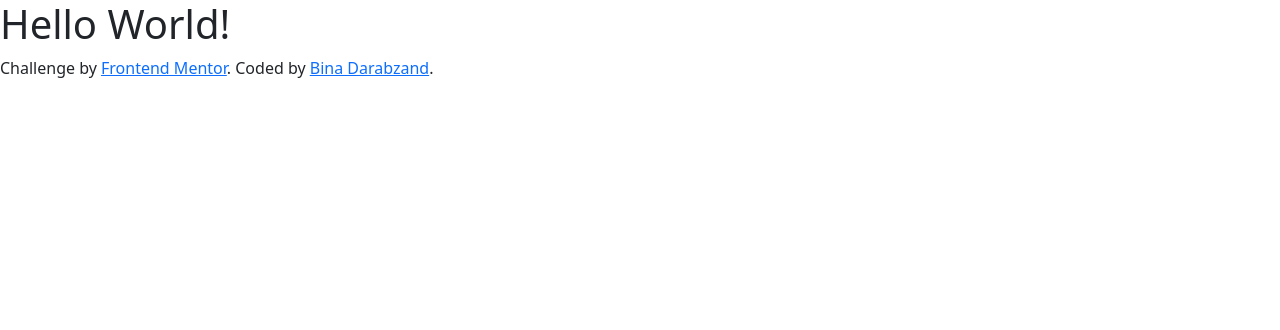
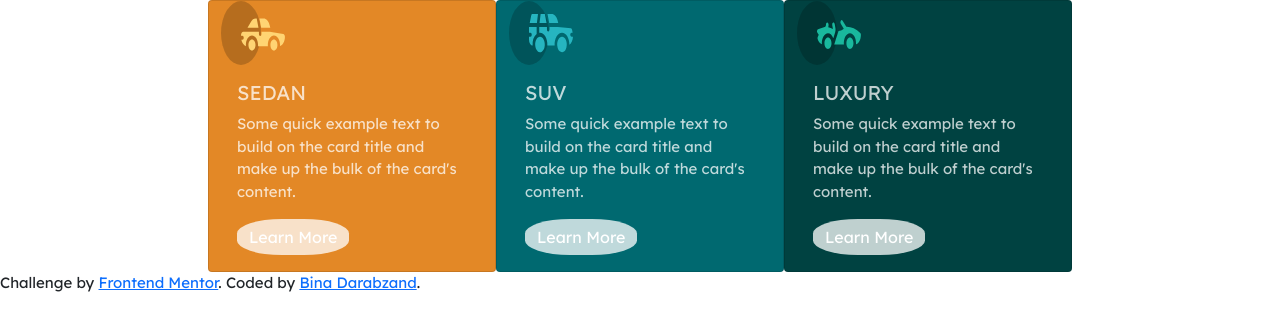
Before and after one commit to bdarab/used-car-preview, a plain HTML site: page index.html in a window 1280 px wide. Drawn offline with nearby package versions, Linux system fonts and the light colour scheme.

Commit message:
Add General Design

```diff
--- a/index.html
+++ b/index.html
@@ -3,23 +3,53 @@
 <head>
   <meta charset="UTF-8">
   <meta name="viewport" content="width=device-width, initial-scale=1.0"> <!-- displays site properly based on user's device -->
+  <link href="https://cdn.jsdelivr.net/npm/bootstrap@5.1.3/dist/css/bootstrap.min.css" rel="stylesheet" integrity="sha384-1BmE4kWBq78iYhFldvKuhfTAU6auU8tT94WrHftjDbrCEXSU1oBoqyl2QvZ6jIW3" crossorigin="anonymous">
   <link rel="preconnect" href="https://fonts.googleapis.com">
 <link rel="preconnect" href="https://fonts.gstatic.com" crossorigin>
 <link href="https://fonts.googleapis.com/css2?family=Big+Shoulders+Display:wght@700&family=Lexend+Deca&display=swap" rel="stylesheet">
-<link href="https://cdn.jsdelivr.net/npm/bootstrap@5.1.3/dist/css/bootstrap.min.css" rel="stylesheet" integrity="sha384-1BmE4kWBq78iYhFldvKuhfTAU6auU8tT94WrHftjDbrCEXSU1oBoqyl2QvZ6jIW3" crossorigin="anonymous">
 
   <link rel="icon" type="image/png" sizes="32x32" href="./images/favicon-32x32.png">
+  <link rel="stylesheet" href="style.css">
 
   <title>Frontend Mentor | 3-column preview card component</title>
 </head>
 <body>
 
-  <h1>Hello World!</h1>
+<div class="container">
+  <div class="row d-flex justify-content-center">
+    <div class="card sedan" style="width: 18rem;">
+      <img src="images/icon-sedans.svg" class="card-img-top" alt="sedan">
+      <div class="card-body">
+        <h5 class="card-title">SEDAN</h5>
+        <p class="card-text">Some quick example text to build on the card title and make up the bulk of the card's content.</p>
+        <a href="#" class="btn btn-primary">Learn More</a>
+      </div>
+    </div>
+    <div class="card suv" style="width: 18rem;">
+      <img src="images/icon-suvs.svg" class="card-img-top" alt="SUV">
+      <div class="card-body">
+        <h5 class="card-title">SUV</h5>
+        <p class="card-text">Some quick example text to build on the card title and make up the bulk of the card's content.</p>
+        <a href="#" class="btn btn-primary">Learn More</a>
+      </div>
+    </div>
+    <div class="card luxury" style="width: 18rem;">
+      <img src="images/icon-luxury.svg" class="card-img-top" alt="Luxury">
+      <div class="card-body">
+        <h5 class="card-title">LUXURY</h5>
+        <p class="card-text">Some quick example text to build on the card title and make up the bulk of the card's content.</p>
+        <a href="#" class="btn btn-primary">Learn More</a>
+      </div>
+    </div>
+  </div>
 
-  <div class="attribution">
-    Challenge by <a href="https://www.frontendmentor.io?ref=challenge" target="_blank">Frontend Mentor</a>.
-    Coded by <a href="#">Bina Darabzand</a>.
   </div>
+    <div class="attribution">
+      Challenge by <a href="https://www.frontendmentor.io?ref=challenge" target="_blank">Frontend Mentor</a>.
+      Coded by <a href="#">Bina Darabzand</a>.
+    </div>
+
+
   <script src="https://cdn.jsdelivr.net/npm/bootstrap@5.1.3/dist/js/bootstrap.bundle.min.js" integrity="sha384-ka7Sk0Gln4gmtz2MlQnikT1wXgYsOg+OMhuP+IlRH9sENBO0LRn5q+8nbTov4+1p" crossorigin="anonymous"></script>
 </body>
 </html>
--- a/style.css
+++ b/style.css
@@ -11,3 +11,29 @@ body{
   font-family: 'Lexend Deca', sans-serif;
   font-size: 15px;
 }
+
+.card-img-top{
+  height: 4rem;
+  width: 4rem;
+}
+
+.btn{
+  background-color: hsla(0, 0%, 100%, 0.75);
+  border: none;
+  border-radius: 40%;
+}
+
+.sedan{
+  background-color: hsl(31, 77%, 52%);
+  color: hsla(0, 0%, 100%, 0.75);
+}
+
+.suv{
+  background-color: hsl(184, 100%, 22%);
+  color: hsla(0, 0%, 100%, 0.75);
+}
+
+.luxury{
+  background-color: hsl(179, 100%, 13%);
+  color: hsla(0, 0%, 100%, 0.75);
+}
```
